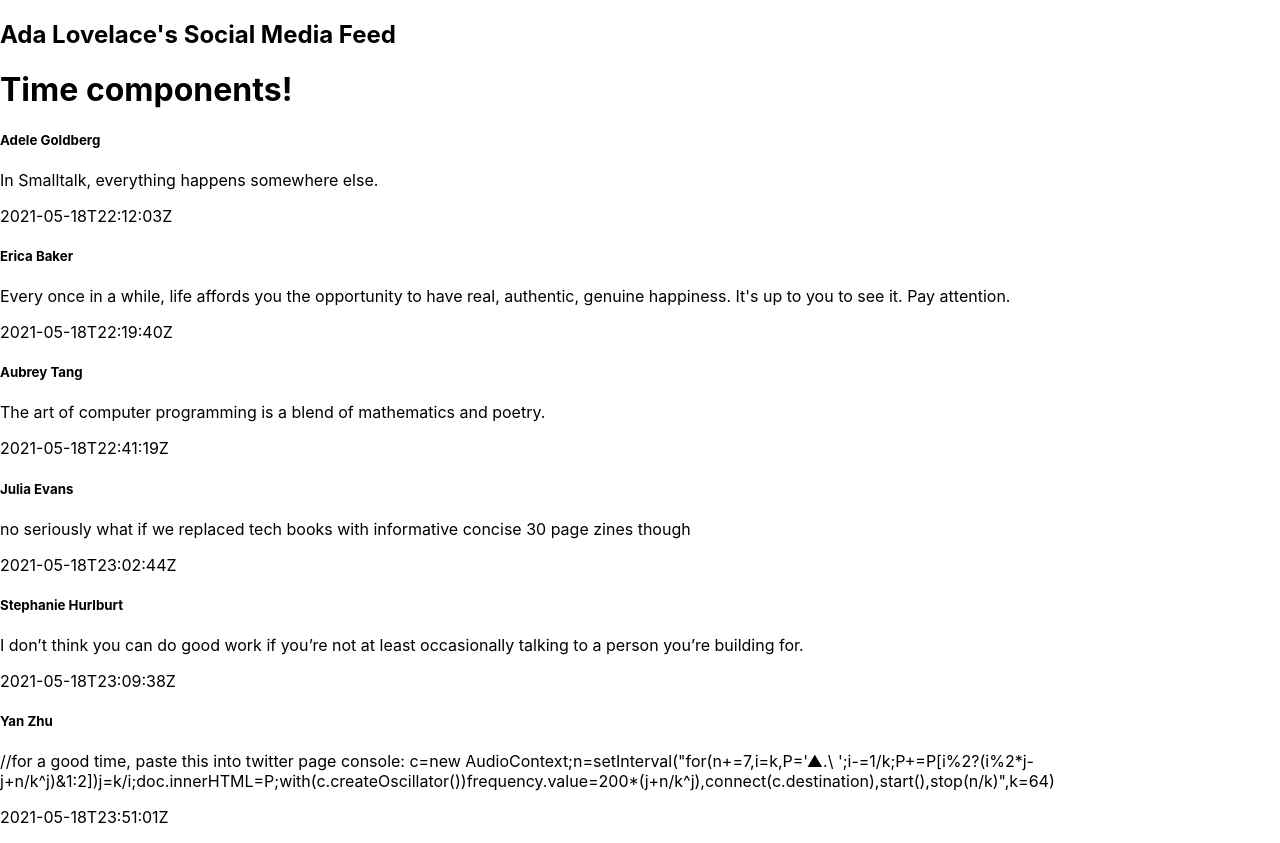
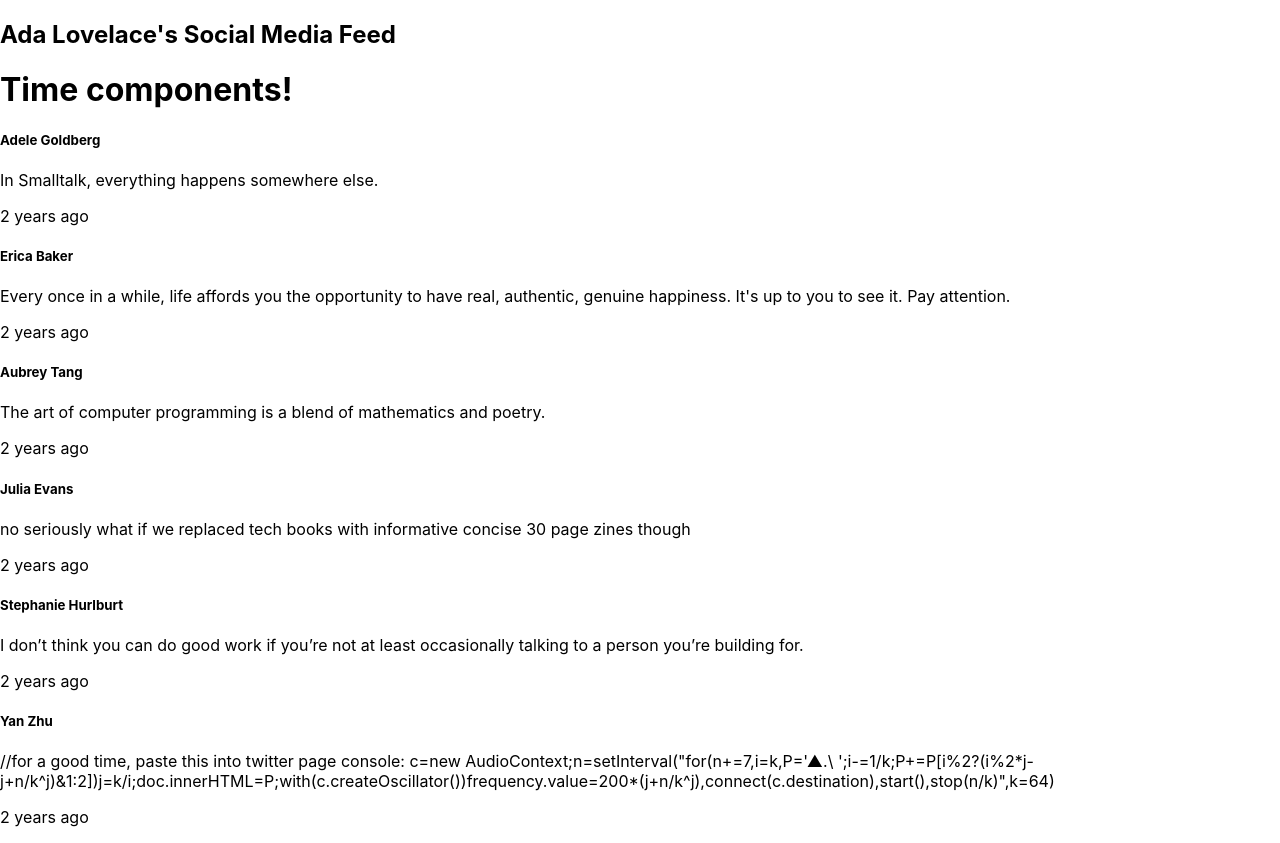
Before and after one commit to jayriverking/timeline, a React (Create React App) app: page / in a window 1280 px wide. Built offline with nearby package versions, Linux system fonts and the light colour scheme.

Commit message:
this works

```diff
--- a/src/components/Timeline.js
+++ b/src/components/Timeline.js
@@ -2,13 +2,25 @@ import './Timeline.css';
 // import timelineData from '..data/timeline.json';
 import TimelineEvent from './TimelineEvent';
 import TimelineData from '../data/timeline.json'
+import TimeStamp from './TimeStamp';
 
 
 const Timeline = () => {
     const dataArray = TimelineData.events;
+    console.log(dataArray);
     const timeComponents = dataArray.map(event => {
-        return <section><TimelineEvent person={event.person} status={event.status} timestamp={event.timestamp} /></section>
+        // const timeStamp = <TimeStamp time={event.timestamp} />
+        return <section>
+
+            <TimelineEvent
+                person={event.person}
+                status={event.status}
+                time={event.timestamp}>
+            </TimelineEvent>
+
+            </section>
     });
+
     return(
         <div>
             <h1>Time components!</h1>
--- a/src/components/TimelineEvent.js
+++ b/src/components/TimelineEvent.js
@@ -1,12 +1,12 @@
 import './TimelineEvent.css';
 import TimeStamp from './TimeStamp';
 
-const TimelineEvent = ({ person, status, timestamp }) => {
+const TimelineEvent = ({ person, status, time }) => {
     return(
     <div>
         <h5>{person}</h5>
         <p>{status}</p>
-        <p>{timestamp}</p>
+        <TimeStamp time={time}></TimeStamp>
     </div>);
 };
 
```
